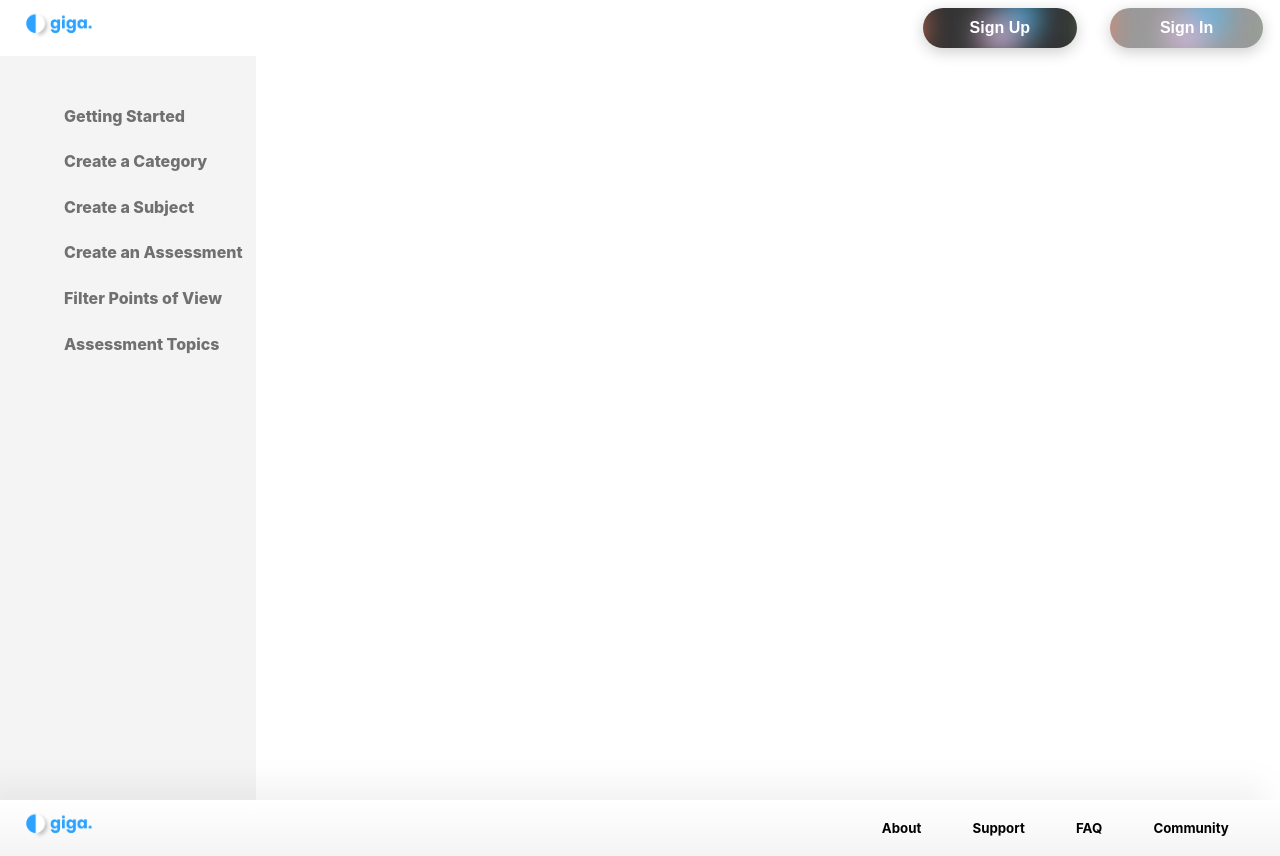
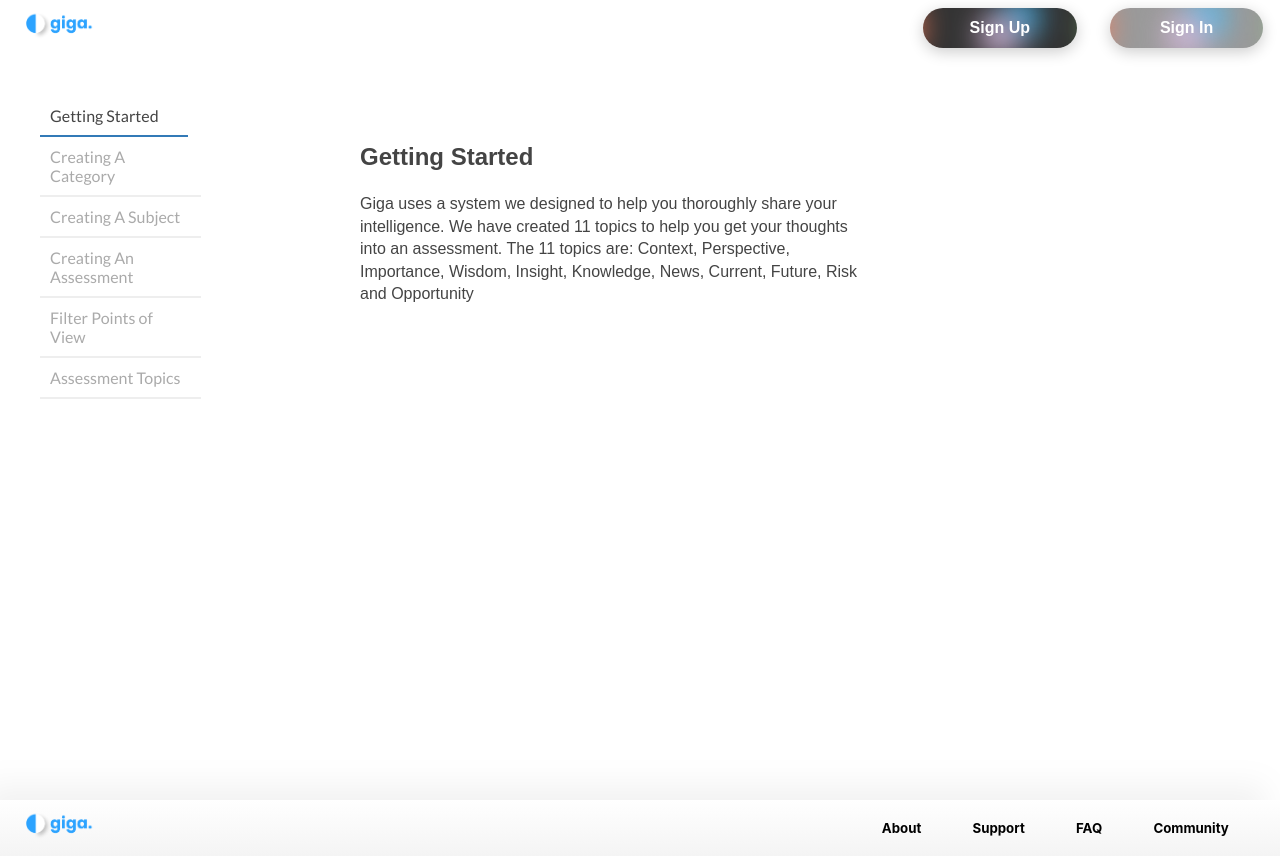
Before and after one commit to ZackMacTavish/giga-landing-v2, a React (Create React App) app: page /faq in a window 1280 px wide. Built offline with nearby package versions, Linux system fonts and the light colour scheme.

Commit message:
working on FAQ section

```diff
--- a/src/Pages/FAQ Page/Faq.jsx
+++ b/src/Pages/FAQ Page/Faq.jsx
@@ -1,62 +1,92 @@
-import React from 'react'
-import styled from 'styled-components';
 
-const FullFaq = styled.div`
-display: flex;
-width: 100vw;
-height: auto;
-`
-
-const SideNav = styled.div`
-
-width: 20vw;
-height: 100vh;
-background-color: #F4F4F4 ;
-`
-const Listitems = styled.ul`
-text-decoration: none;
-color: #707070;
-list-style-type: none;
-font-weight: 800;
-width:200vw;
-padding-left: 4vw;
-padding-top: 6vw;
-`
-
-const IndividualItem = styled.li`
-padding: 1vw;
-&:hover{
-opacity: 0.8;
-cursor: pointer;
-}
-`
-
-class Faq extends React.Component {
+import React from "react";
 
 
-    render() {
-      return (
-        <FullFaq>
+import Tabs from "./Tabs";
+import Panel from "./Panel";
 
-        <SideNav>
-            <Listitems>
-                <IndividualItem>Getting Started</IndividualItem>
-                <IndividualItem>Create a Category</IndividualItem>
-                <IndividualItem>Create a Subject</IndividualItem>
-                <IndividualItem>Create an Assessment</IndividualItem>
-                <IndividualItem>Filter Points of View</IndividualItem>
-                <IndividualItem>Assessment Topics</IndividualItem>
+import { events } from "./data";
+
+import "./styles.css";
 
 
-                </Listitems>
+function Faq() {
+  return (
+    <Tabs>
 
+      <Panel title="Getting Started">
+        {events
+          .filter(event => event.category === "Getting Started")
+          .map(event => {
+            return <div key={event.id}>
+                <h2>
+                {event.title}
+            </h2>
+            {event.description}</div>;
+          })}
+      </Panel>
 
-        </SideNav>
+      <Panel title="Creating A Category">
+        {events
+          .filter(event => event.category === "Creating Category")
+          .map(event => {
+            return <div key={event.id}>
+                <h2>
+                {event.title}
+            </h2>
+            {event.description}</div>;
+          })}
+      </Panel>
 
+      <Panel title="Creating A Subject">
+        {events
+          .filter(event => event.category === "Creating a Subject")
+          .map(event => {
+            return <div key={event.id}>
+                <h2>
+                {event.title}
+            </h2>
+            {event.description}</div>;
+          })}
+      </Panel>
 
-       </FullFaq>
+      <Panel title="Creating An Assessment">
+        {events
+          .filter(event => event.category === "Creating an Assessment")
+          .map(event => {
+            return <div key={event.id}>
+                <h2>
+                {event.title}
+            </h2>
+            {event.description}</div>;
+          })}
+      </Panel>
 
-      );
-    }
-  }
-  export default Faq;
+      <Panel title="Filter Points of View">
+        {events
+          .filter(event => event.category === "Filter Points of View")
+          .map(event => {
+            return <div key={event.id}>
+                <h2>
+                {event.title}
+            </h2>
+            {event.description}</div>;
+          })}
+      </Panel>
+
+      <Panel title="Assessment Topics">
+        {events
+          .filter(event => event.category === "Assessment Topics")
+          .map(event => {
+            return <div key={event.id}>
+                <h2>
+                {event.title}
+            </h2>
+            {event.description}</div>;
+          })}
+      </Panel>
+    </Tabs>
+  );
+}
+
+export default Faq;
--- /dev/null
+++ b/src/Pages/FAQ Page/Panel.jsx
@@ -0,0 +1,6 @@
+import React from "react";
+
+export default function Panel(props) {
+  console.log("Panel props.children: ", props.children);
+  return <div>{props.children}</div>;
+}
--- /dev/null
+++ b/src/Pages/FAQ Page/Tabs.jsx
@@ -0,0 +1,47 @@
+import React, { Component } from "react";
+import { events } from "./data";
+
+class Tabs extends Component {
+  state = {
+    selected: this.props.selected || 0
+  };
+
+  handleChange(index) {
+    this.setState({ selected: index });
+  }
+
+
+
+  render() {
+    return (
+      <div className="all-styling">
+
+                <div className="lists-flex-column">
+                        <ul>
+                        {this.props.children.map((elem, index) => {
+                            let style = index === this.state.selected ? "selected" : "";
+                            return (
+                            <li
+                                key={index}
+                                className={style}
+                                onClick={() => this.handleChange(index)}
+                            >
+                                {elem.props.title}
+
+                            </li>
+
+
+                            );
+                        })}
+                        </ul>
+
+
+
+                </div>
+        <div className="tab styling-tab">{this.props.children[this.state.selected]}</div>
+      </div>
+    );
+  }
+}
+
+export default Tabs;
--- /dev/null
+++ b/src/Pages/FAQ Page/data.jsx
@@ -0,0 +1,44 @@
+export const events = [
+    {
+      id: 1,
+      title: "Getting Started",
+      description: "Giga uses a system we designed to help you thoroughly share your intelligence. We have created 11 topics to help you get your thoughts into an assessment. The 11 topics are: Context, Perspective, Importance, Wisdom, Insight, Knowledge, News, Current, Future, Risk and Opportunity ",
+      category: "Getting Started"
+    },
+
+    {
+        id: 2,
+        title: "Creating Categories",
+        description: "Details of Creating Categories",
+        category: "Creating Category"
+      },
+
+      {
+        id: 3,
+        title: "Creating a Subject",
+        description: "Details of Creating a Subject",
+        category: "Creating a Subject"
+      },
+
+      {
+        id: 4,
+        title: "Creating an Assessment",
+        description: "Details of Creating an Assessment",
+        category: "Creating an Assessment"
+      },
+
+      {
+        id: 5,
+        title: "Filter Points of View",
+        description: "Details of Filtering Points of View",
+        category: "Filter Points of View"
+      },
+
+      {
+        id: 6,
+        title: "Assessment Topics",
+        description: "Giga uses a system we designed to help you thoroughly share your intelligence. We have created 11 topics to help you get your thoughts into an assessment. The 11 topics are: Context, Perspective, Importance, Wisdom, Insight, Knowledge, News, Current, Future, Risk and Opportunity ",
+        category: "Assessment Topics"
+      },
+
+  ];
--- /dev/null
+++ b/src/Pages/FAQ Page/styles.css
@@ -0,0 +1,70 @@
+@import url("https://fonts.googleapis.com/css?family=Lato");
+
+
+.all-styling
+{display: flex;
+height: 100vh;}
+
+
+
+ul {
+    display: flex;
+    flex-direction: column;
+    width: 15vw;
+
+   padding-top: 10vh;
+
+}
+
+.tab {
+    line-height: 1.4;
+    padding-top: 15vh;
+  width: 40vw;
+  height: 100vh;
+  padding: 25px;
+  padding-top: 15vh;
+  padding-left: 10vw;
+  font-family: sans-serif;
+  color: #444;
+}
+
+ul.inline {
+  list-style: none;
+  padding: 0;
+  margin-bottom: 0;
+  -webkit-margin-before: 0;
+  -webkit-margin-after: 0;
+  -webkit-margin-start: 0px;
+  -webkit-margin-end: 0px;
+  -webkit-padding-start: 0px;
+}
+
+ul.inline,
+li {
+  display: inline-block;
+  margin-left: 0;
+  padding: 10px;
+  border-bottom: 2px solid #eee;
+  transition: all 0.5s;
+  font-family: Lato, sans-serif;
+  font-weight: 300;
+  cursor: pointer;
+  color: #aaa;
+  width: 8vw;
+}
+
+li{
+    width: 11vw;
+}
+
+ul.inline,
+li.selected {
+    width: 10vw;
+  border-bottom: 2px solid #337ab7;
+  color: #444;
+}
+
+.lists-flex-column{
+    display: flex;
+    flex-direction: column;
+}
```
